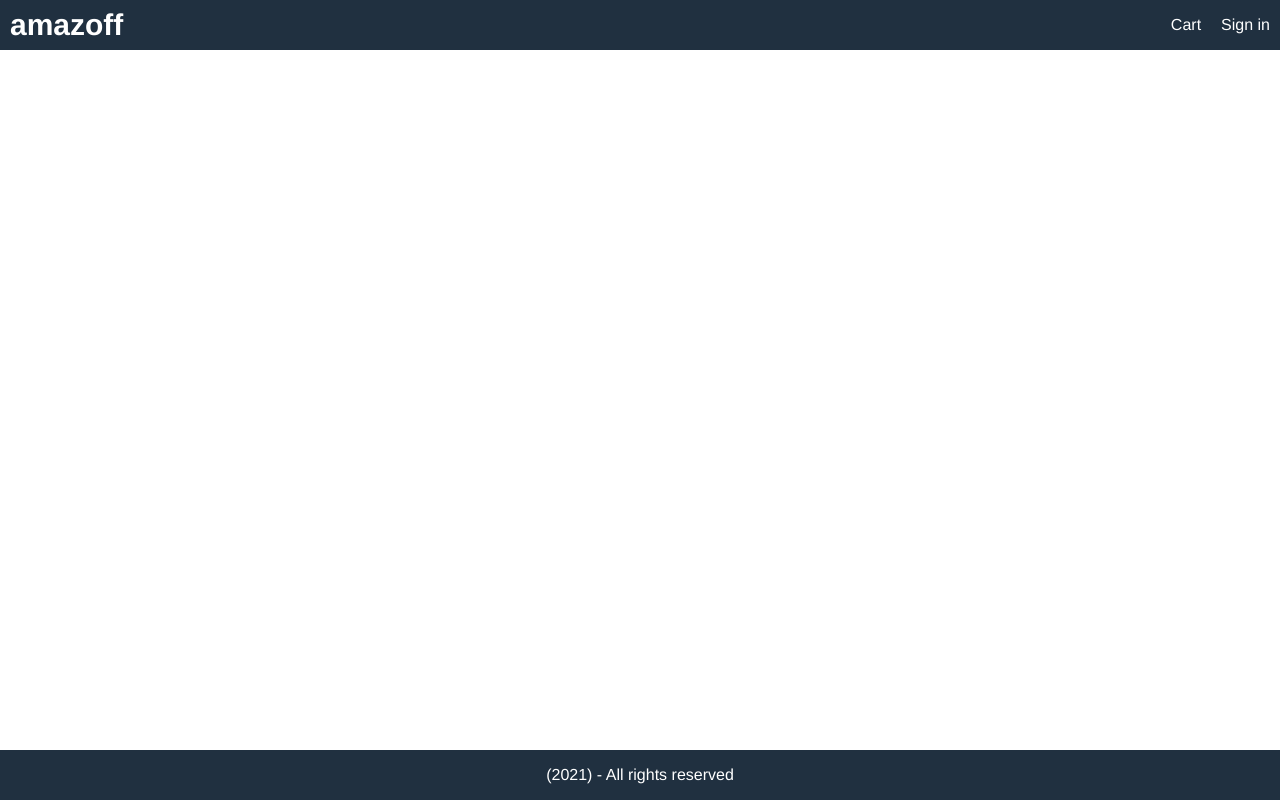
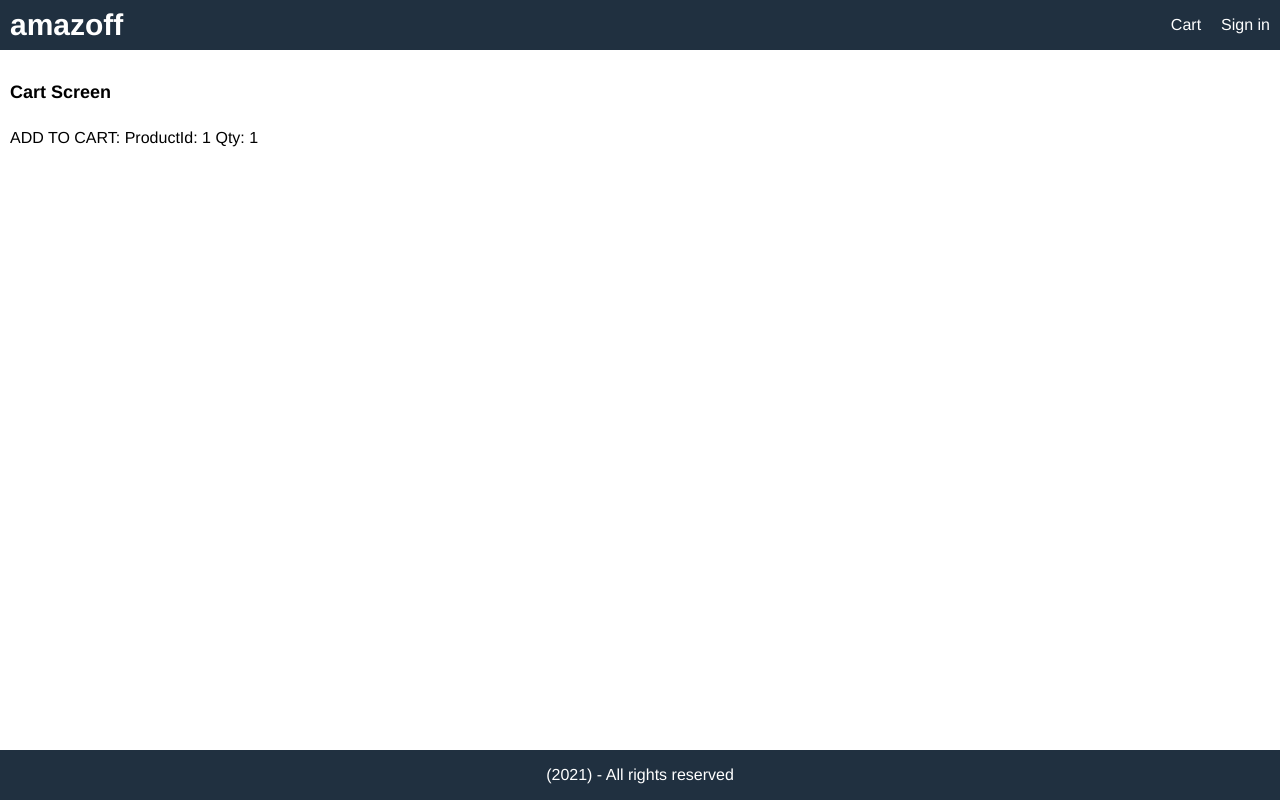
Before and after one commit to s1m0nI00c4/amazoff-app, a React (Create React App) app in the folder frontend/: page /cart/1 in a window 1280 px wide. Built offline with nearby package versions, Linux system fonts and the light colour scheme.

Commit message:
add cart

```diff
--- a/frontend/src/App.js
+++ b/frontend/src/App.js
@@ -1,5 +1,6 @@
 import React from 'react';
 import {BrowserRouter, Route} from 'react-router-dom';
+import CartScreen from './screens/CartScreen';
 import HomeScreen from './screens/HomeScreen';
 import ProductScreen from './screens/ProductScreen';
 
@@ -19,6 +20,7 @@
             <main>
                 <Route exact path="/" component={HomeScreen}></Route>
                 <Route path="/product/:id" component={ProductScreen}></Route>
+                <Route path="/cart/:id?" component={CartScreen}></Route>
             </main>
             <footer className="row center">(2021) - All rights reserved</footer>
         </div>
--- a/frontend/src/index.css
+++ b/frontend/src/index.css
@@ -67,18 +67,22 @@
 li{
   margin-top: 1rem;
 }
-button{
+input, select, textarea, button{
   padding: 1rem;
+  margin-bottom: 1rem;
   border-radius: 0.5rem;
   border: 0.1rem solid #a4a4a4;
   font-size: 1.6rem;
   font-family: Helvetica, Arial, sans-serif;
   -webkit-font-smoothing: antialiased;
   -moz-osx-font-smoothing: grayscale;
+
+}
+button{
   background-color: #f8f8f8;
   cursor: pointer;
 }
-button:hover{
+input:hover, select:hover, textarea:hover, button:hover{
   border: 0.1rem solid #404040;
 }
 button.primary{
--- /dev/null
+++ b/frontend/src/screens/CartScreen.js
@@ -0,0 +1,12 @@
+import React from 'react'
+
+export default function CartScreen(props) {
+    const productId = props.match.params.id;
+    const qty = props.location.search ? Number(props.location.search.split('=')[1]) : 1
+    return (
+        <div>
+            <h1>Cart Screen</h1>
+            <p>ADD TO CART: ProductId: {productId} Qty: {qty}</p>
+        </div>
+    )
+}
--- a/frontend/src/screens/ProductScreen.js
+++ b/frontend/src/screens/ProductScreen.js
@@ -1,20 +1,27 @@
-import React, { useEffect } from 'react';
+import React, { useEffect, useState } from 'react';
 import { Link } from 'react-router-dom';
+
 import {useDispatch, useSelector} from 'react-redux';
+import { detailsProduct } from '../actions/productActions';
 
 import Rating from '../components/Rating';
 import LoadingBox from '../components/LoadingBox';
 import MessageBox from '../components/MessageBox';
-import { detailsProduct } from '../actions/productActions';
+
 
 export default function ProductScreen(props) {
     const dispatch = useDispatch();
     const productId = props.match.params.id;
+    const [qty, setQty] = useState(1);
     const productDetails = useSelector((state) => state.productDetails);
     const {loading, error, product} = productDetails;
     useEffect(()=> {
         dispatch(detailsProduct(productId));
     }, [dispatch, productId]);
+
+    const addToCartHandler = () => {
+       props.history.push(`/cart/${productId}?qty=${qty}`);
+    }
 
     return (
         <div>
@@ -62,9 +69,23 @@
                                                 </div>
                                             </div>
                                         </li>
-                                        <li>
-                                            <button className="primary block">Add to cart</button>
-                                        </li>
+                                        {product.countInStock > 0 && (
+                                                <li>
+                                                    <div className="row">
+                                                        <div>Quantity</div>
+                                                        <div>
+                                                            <select value={qty} onChange={e => setQty(e.target.value)}>
+                                                                {
+                                                                    [...Array(product.countInStock).keys()].map(
+                                                                        x=> (<option key={x+1} value={x+1}>{x+1}</option>)
+                                                                    )
+                                                                }
+                                                            </select>
+                                                        </div>
+                                                    </div>
+                                                    <button className="primary block" onClick={addToCartHandler}>Add to cart</button>
+                                                </li>
+                                        )}
                                     </ul>
                                 </div>
                             </div>
```
Also changed, not shown: 1 other file (tests, documents, lock files or other folders).
